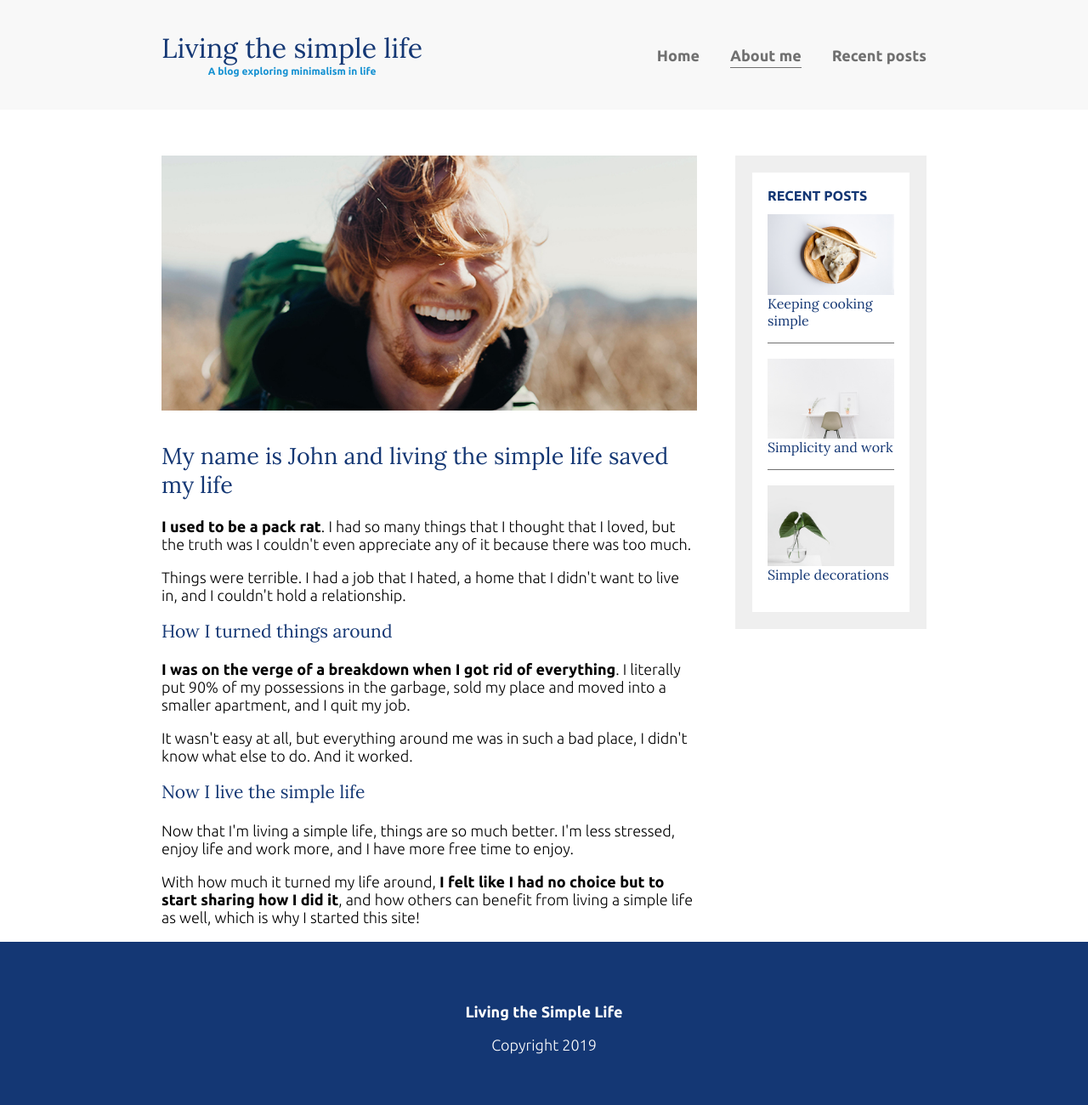
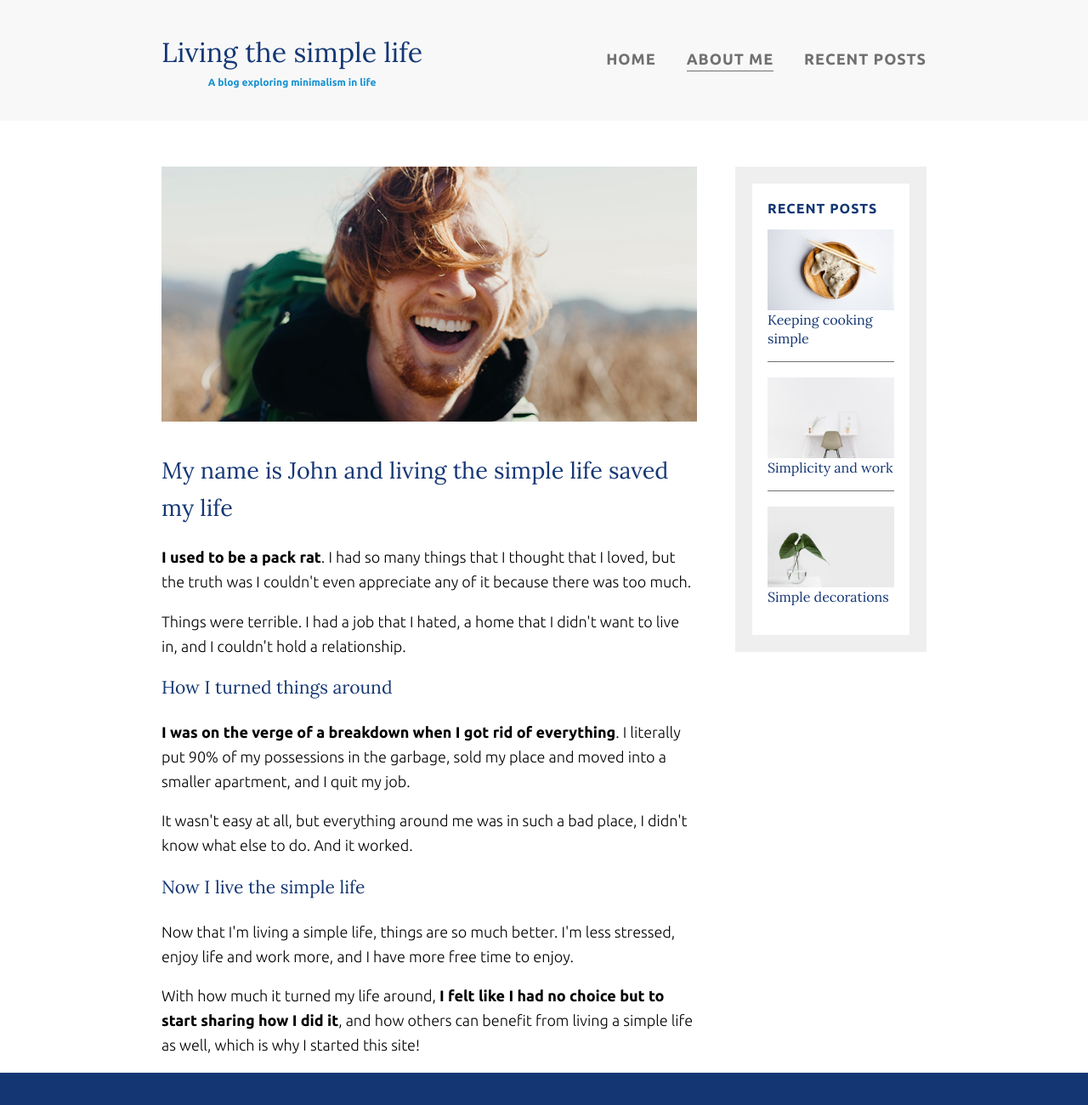
Before and after one commit to TheMightyLoafer/scrimba-blog-proj, a plain HTML site: page about-me.html in a window 1280 px wide. Shown: the top 1300 px of the page at 85% size. Drawn offline with Linux system fonts and the light colour scheme.

Commit message:
finished project
added letter spacing
added rgba to footer

```diff
--- a/css/styles.css
+++ b/css/styles.css
@@ -9,6 +9,7 @@ body {
     font-family: 'Ubuntu', sans-serif;
     font-size: 1.125rem;
     font-weight: 300;
+    line-height: 1.6;
     /*  background: whitesmoke; */
 }
 
@@ -78,6 +79,7 @@ strong {
     color: #1792d2;
     text-decoration: none;
     font-weight: 700;
+    letter-spacing: 1px;
 
 }
 
@@ -94,12 +96,14 @@ strong {
 .widget-title,
 .widget-recent-post-title {
     font-size: 1rem;
+    line-height: 1.4;
 }
 
 .widget-title {
     font-size: 1rem;
     font-family: 'Ubuntu', sans-serif;
     font-weight: 700;
+    letter-spacing: 1px;
 }
 
 /*
@@ -151,7 +155,7 @@ header {
 
 footer {
     background: #143774;
-    color: white;
+    color: rgb(255, 255, 255, .75);
     text-align: center;
     padding: 3em;
 }
@@ -176,6 +180,8 @@ nav a {
     color: #707070;
     font-weight: 700;
     padding: .25em 0;
+    text-transform: uppercase;
+    letter-spacing: 1px;
 }
 
 nav a:hover,
```
